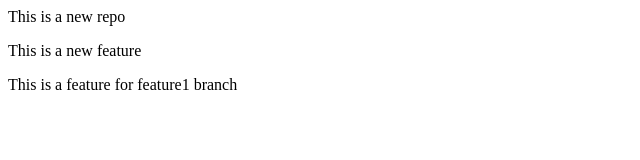
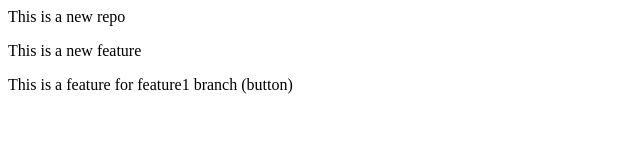
Before and after one commit to darhamza/localrepo, a plain HTML site: page index.html in a window 1280 px wide. Shown: the full height of the page, 0-640 px from the left. Drawn offline with Linux system fonts and the light colour scheme.

```diff
--- a/index.html
+++ b/index.html
@@ -1,3 +1,3 @@
 <p>This is a new repo</p>
 <p>This is a new feature</p>
-<p>This is a feature for feature1 branch</p>
+<p>This is a feature for feature1 branch (button)</p>
```
